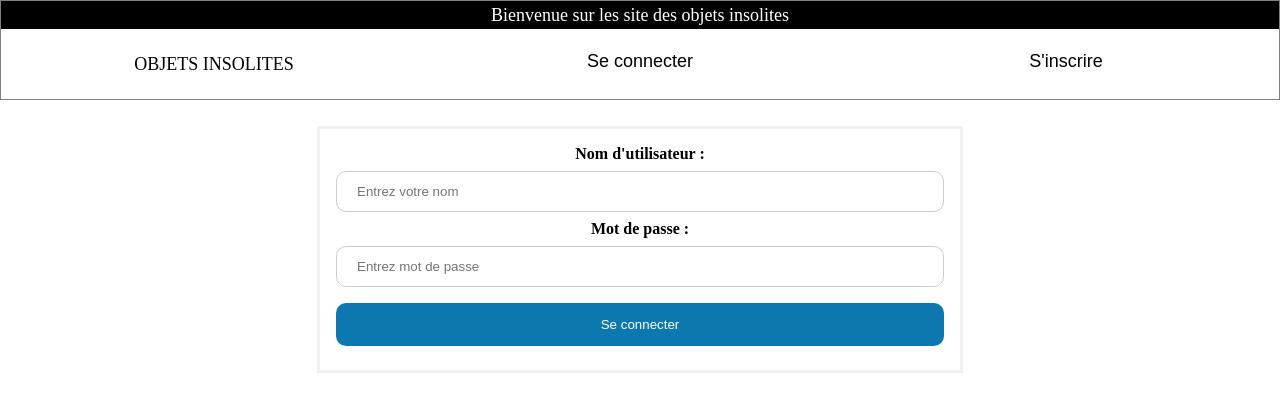
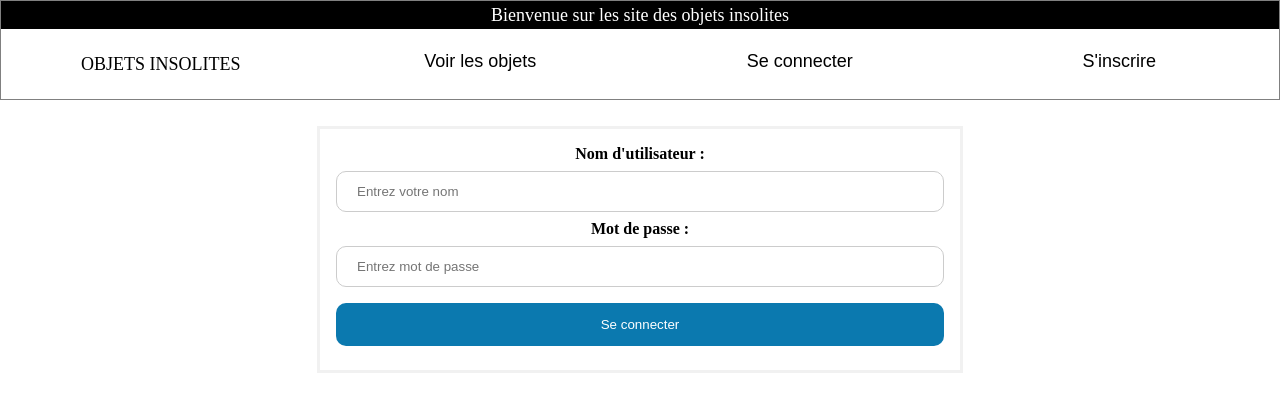
Before and after one commit to AdrienBoiseau/Projet_Web_2019, a PHP site: page /index.php?connexion in a window 1280 px wide. Shown: the top 420 px of the page. Run offline with PHP 8.4, Linux system fonts and the light colour scheme.

Commit message:
Un utilisateur non connecté peut maintenant voir la liste des objets

```diff
--- a/controller/Controller.php
+++ b/controller/Controller.php
@@ -43,13 +43,7 @@ class Controller
     }
 
     public function showList(){
-        if(key_exists("id", $_SESSION)) {
-            $this->view->makeListPage($this->weirdObjectStorage->readAllFromBase($this->bdd));
-        } else {
-            $_SESSION['feedback']="Vous devez être connecté pour accéder à cette page.";
-            $url="/Projet_Web_2019";
-            header("Location: " . $url, true, 303);
-        }
+        $this->view->makeListPage($this->weirdObjectStorage->readAllFromBase($this->bdd));
     }
 
     public function addWeirdObject(){
--- a/view/accueil.html
+++ b/view/accueil.html
@@ -23,6 +23,7 @@
 		</div>
 		<div class="menu">
 			<a href="./"><p>OBJETS INSOLITES</p></a>
+			<a href="?list"> <input type="button" value="Voir les objets"></a>
 			<a href="?connexion"> <input type="button" value="Se connecter"></a>
 			<a href="?inscription"> <input type="button" value="S'inscrire"></a>
 		</div>
--- a/view/mainStyle.css
+++ b/view/mainStyle.css
@@ -16,7 +16,7 @@
 .menu {
     text-align: center;
     display: grid;
-    grid-template-columns: 1fr 1fr 1fr;
+    grid-template-columns: 1fr 1fr 1fr 1fr;
 }
 .menu_login {
     text-align: center;
```
